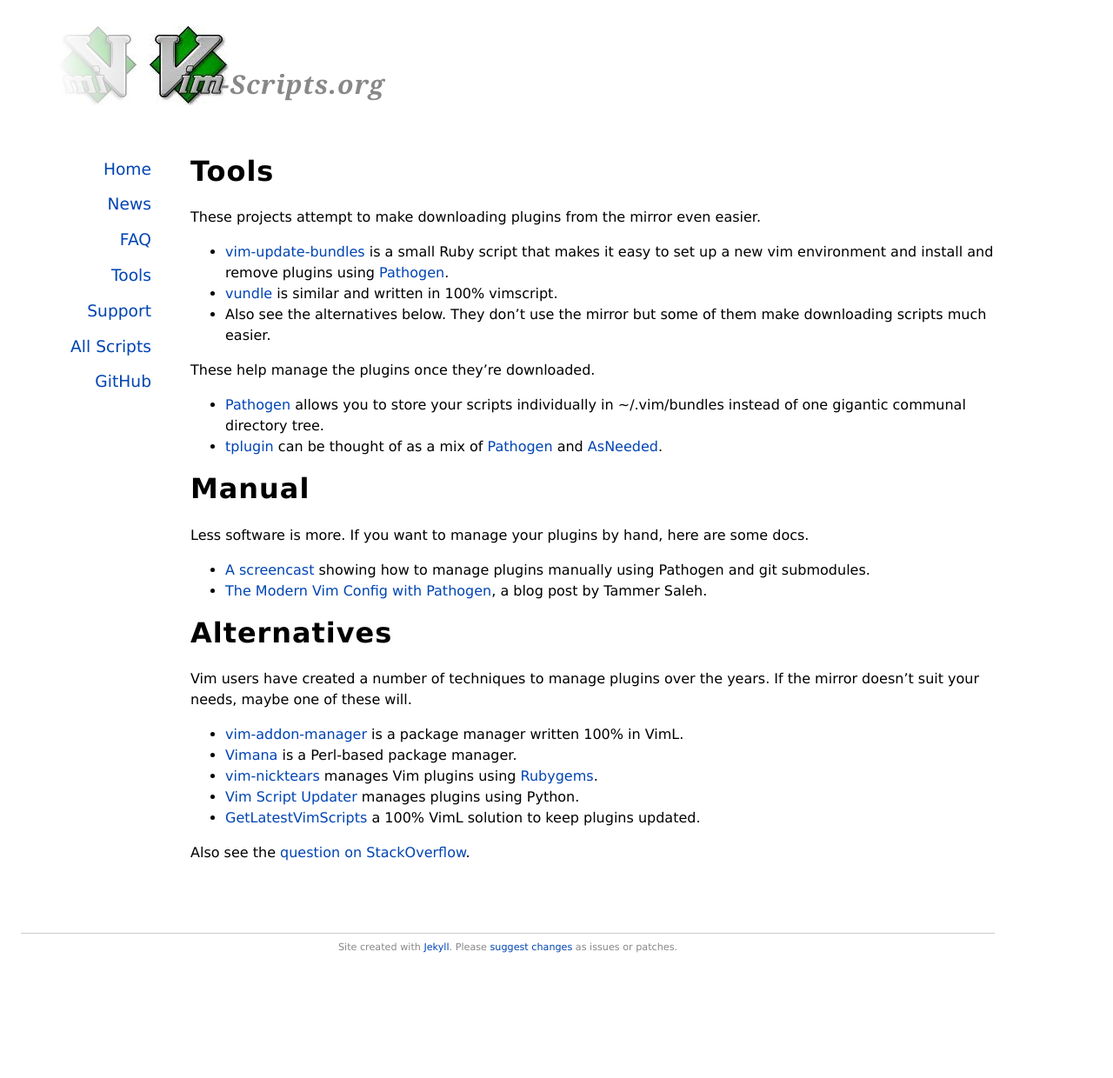
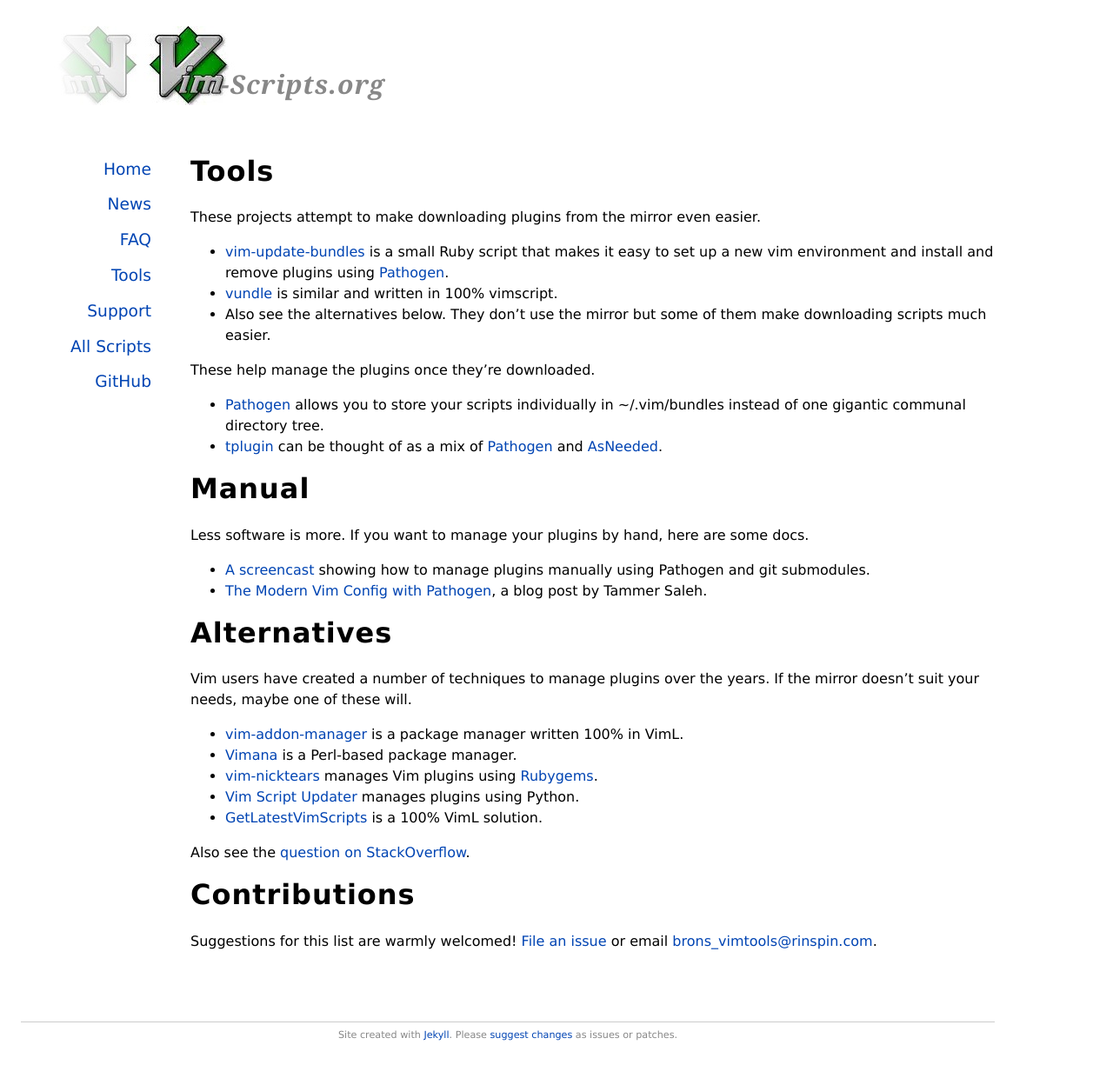
Before and after one commit to vim-scraper/vim-scraper.github.com, a Jekyll site: the page built from tools.markdown, in a window 1280 px wide. Shown: the whole page at 87% size. Built offline with Jekyll 4.4.1, drawn with Linux system fonts in a browser that asks for light colours; before the commit the page ends 1139 px from its top, so only the background shows below that.

Commit message:
add a contributions section

```diff
--- a/tools.markdown
+++ b/tools.markdown
@@ -46,8 +46,15 @@
  * [Vim Script Updater](http://www.vim.org/scripts/script.php?script_id=3135)
    manages plugins using Python.
  * [GetLatestVimScripts](http://www.vim.org/scripts/script.php?script_id=642)
-   a 100% VimL solution to keep plugins updated.
+   is a 100% VimL solution.
 
 Also see the [question on StackOverflow](http://stackoverflow.com/questions/2458398/package-management-for-vim).
 
+# Contributions
+
+Suggestions for this list are warmly welcomed!
+[File an issue](http://github.com/vim-scripts/vim-scripts.github.com/issues)
+or email
+[brons_vimtools@rinspin.com](mailto:brons_vimtools@rinspin.com).
+
 [Pathogen]:http://github.com/tpope/vim-pathogen
```
